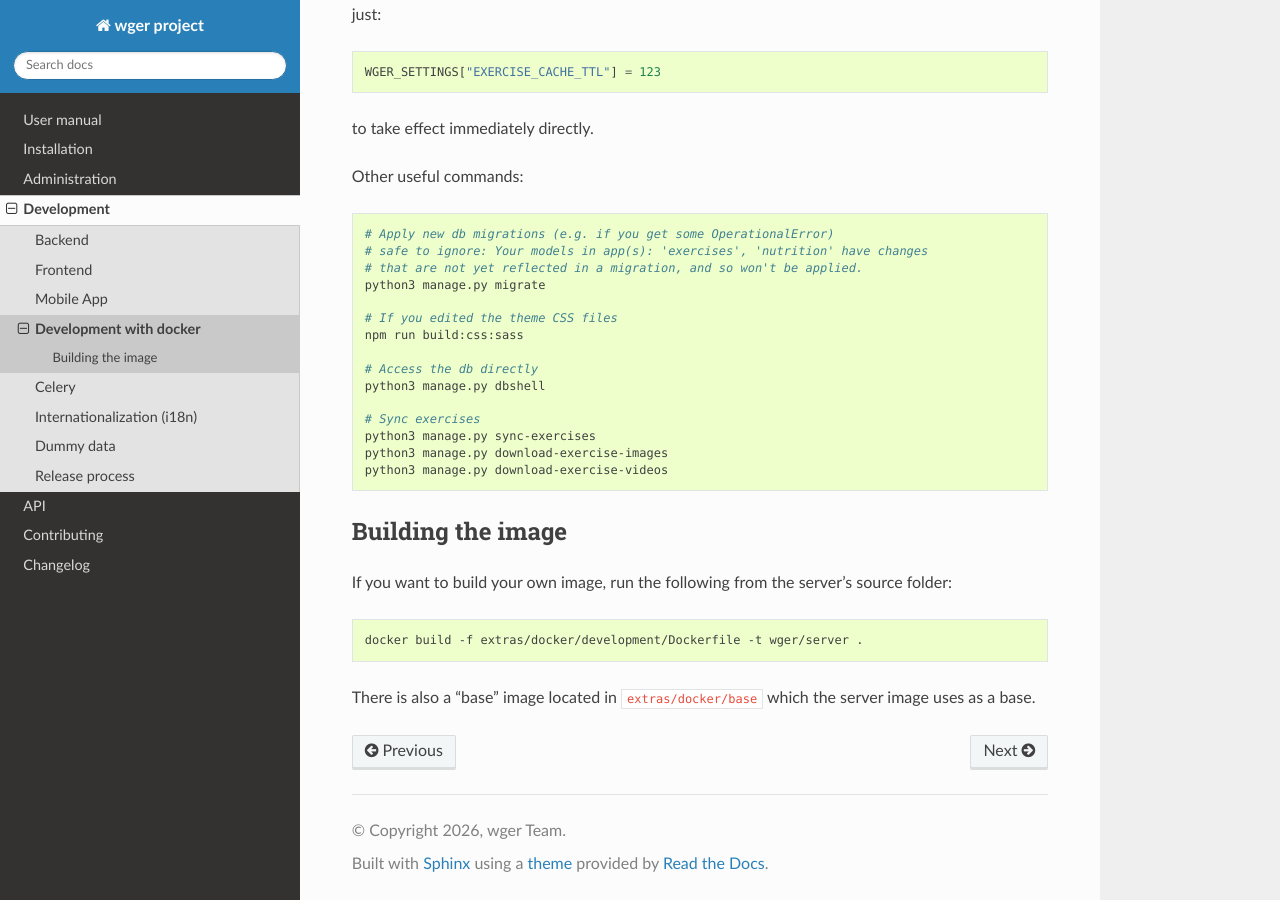
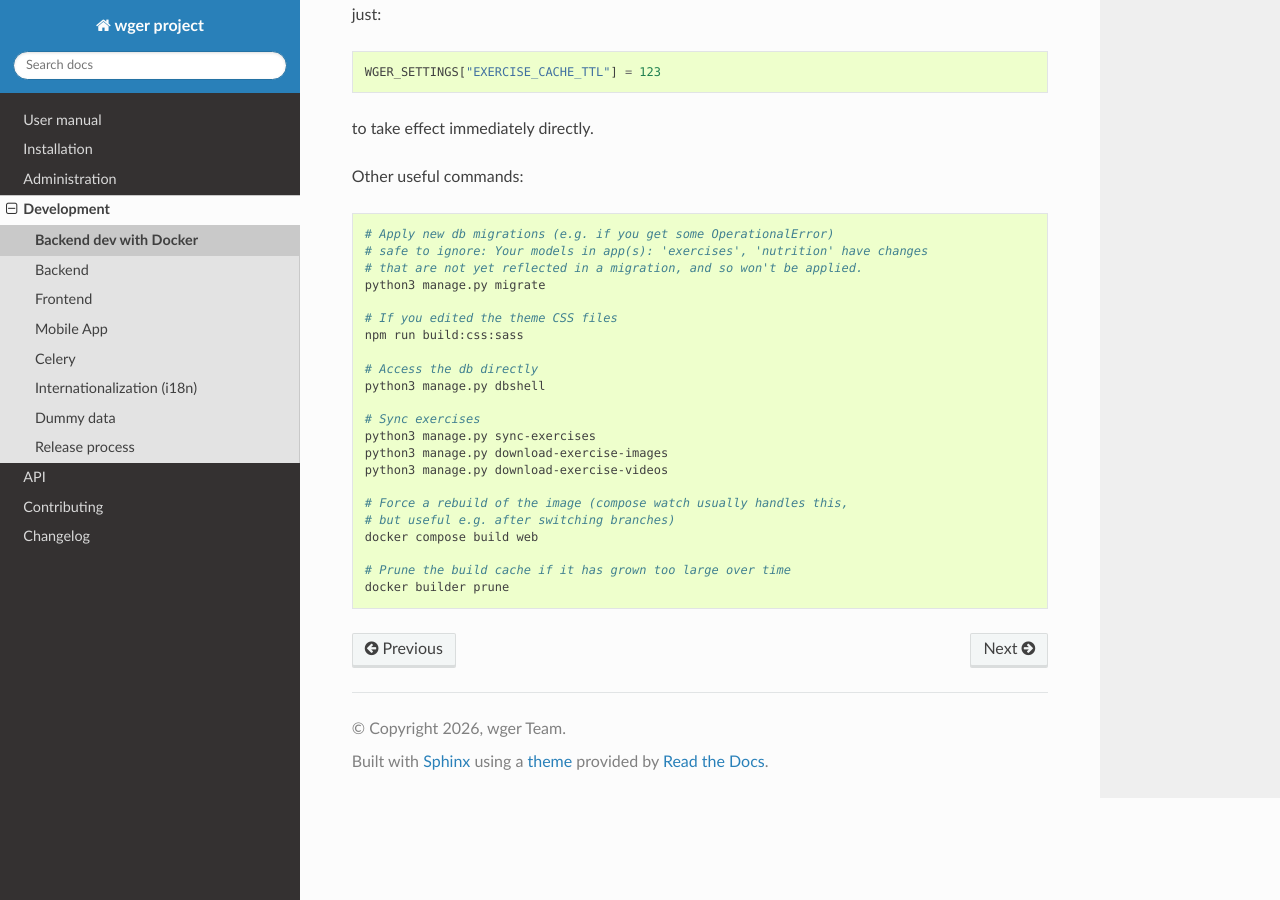
Before and after one commit to wger-project/docs, a Sphinx documentation site: the page built from docs/development/docker.rst, in a window 1280 px wide and 900 px high, scrolled down 2199 px. Built offline with Sphinx 7.4.7 and the Read the Docs theme 3.1.0, drawn with Linux system fonts in a browser that asks for light colours; some of the changed text lies outside the part shown.

Commit message:
Mention the docker dev setup more prominently

```diff
--- a/docs/development/docker.rst
+++ b/docs/development/docker.rst
@@ -1,6 +1,6 @@
 .. _development_docker:
 
-Development with docker
+Backend dev with Docker
 ========================
 
 You can get a development environment up and running in a few minutes with docker.
@@ -133,15 +133,9 @@ Other useful commands:
     python3 manage.py download-exercise-images
     python3 manage.py download-exercise-videos
 
-Building the image
-------------------
+    # Force a rebuild of the image (compose watch usually handles this,
+    # but useful e.g. after switching branches)
+    docker compose build web
 
-If you want to build your own image, run the following from the server's
-source folder:
-
-.. code-block:: bash
-
-    docker build -f extras/docker/development/Dockerfile -t wger/server .
-
-There is also a "base" image located in ``extras/docker/base`` which the
-server image uses as a base.
+    # Prune the build cache if it has grown too large over time
+    docker builder prune
--- a/docs/development/frontend.rst
+++ b/docs/development/frontend.rst
@@ -22,6 +22,12 @@ You can obviously use your own instance, but feel free to use the test server
 * username: ``user``
 * password: ``flutteruser``
 * API key: ``31e2ea0322c07b9df583a9b6d1e794f7139e78d4``
+
+.. note::
+
+   If you want to run a local backend instead (useful when you're changing the
+   backend at the same time), the quickest setup is the
+   :ref:`Docker dev environment <development_docker>`.
 
 Install node (>22) and run::
 
```
Also changed, not shown: docs/development/backend.rst (+4 -3 lines), docs/development/index.rst (+7 -6 lines).
